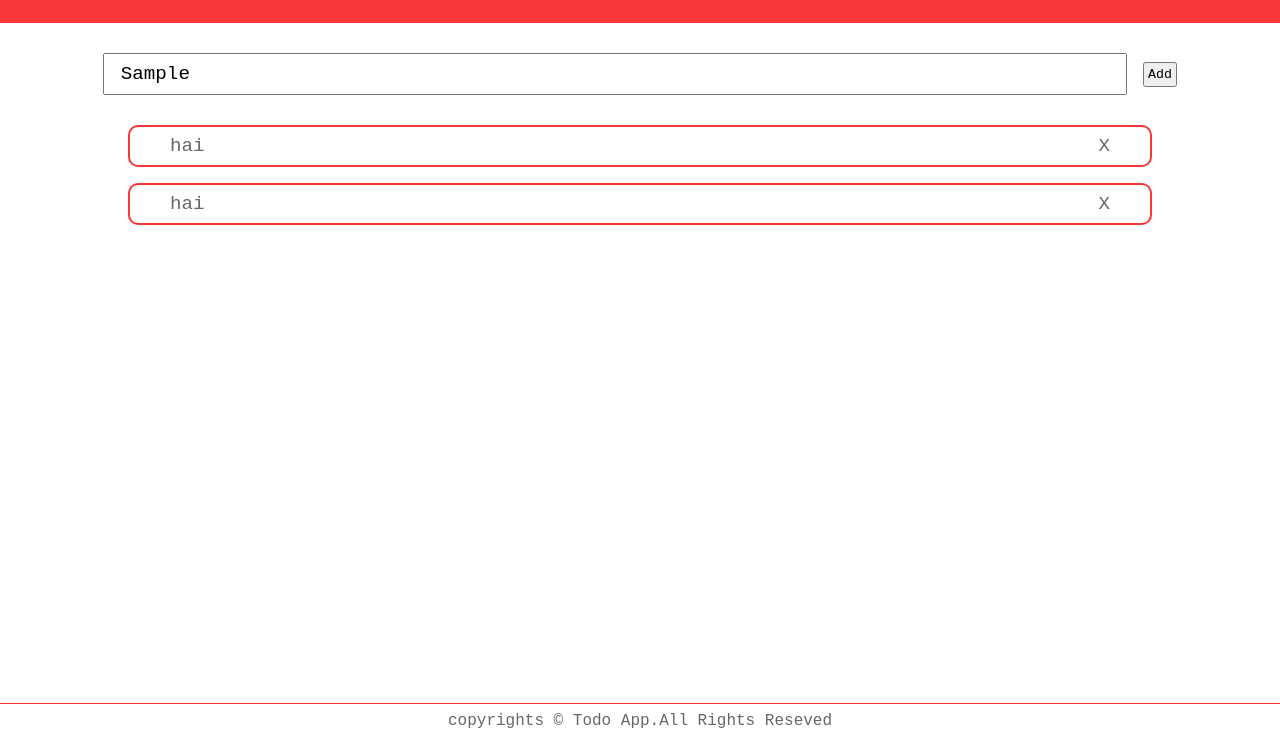
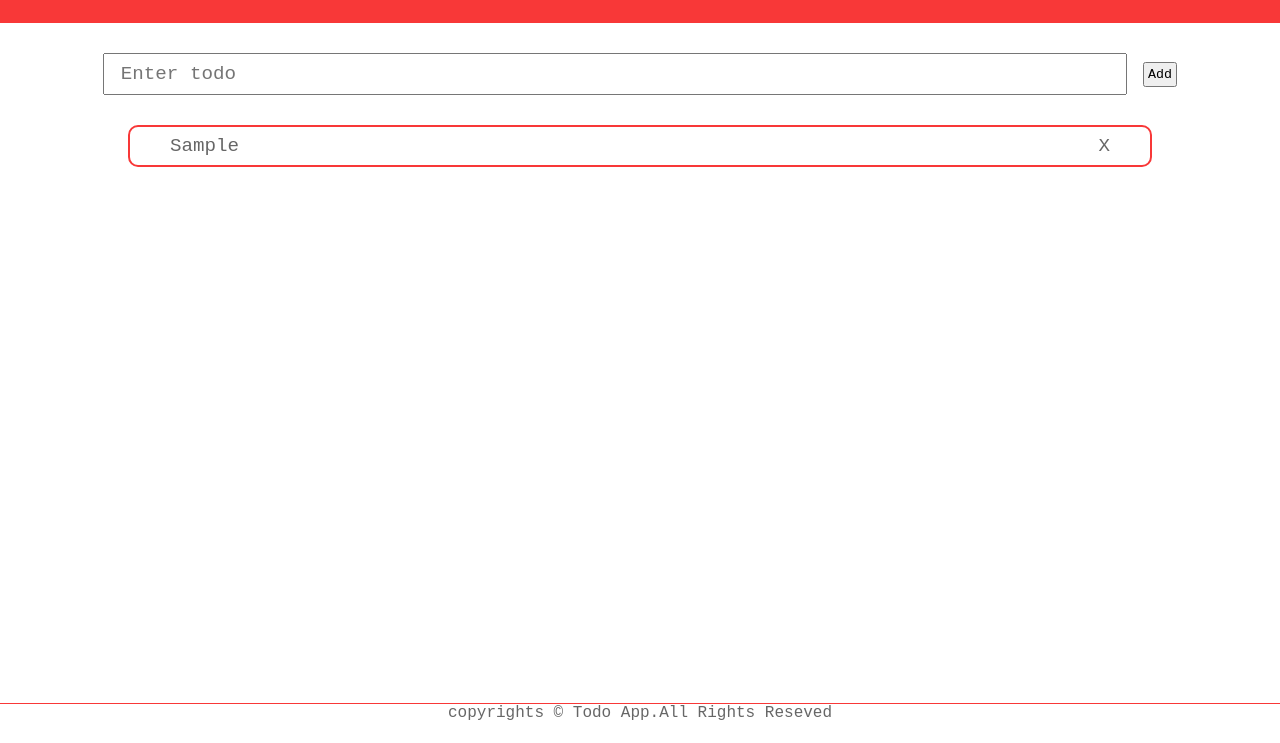
Before and after one commit to shyam500/Todo-app, a plain HTML site: page index.html in a window 1280 px wide. Both pictures are taken after typing "Sample" into the empty fields and a click on the button "Add". Shown: the part 57-800 px from the top of the page. Drawn offline with Linux system fonts and the light colour scheme.

Commit message:
added todo adding and removing features (ui only)

```diff
--- a/index.html
+++ b/index.html
@@ -21,10 +21,7 @@
                 <input type="button" value="Add" id="btn">
             </section>
             <section id="listbox">
-                <ul id="list">
-                    <li>hai<span id="delbtn">X</span></li>
-                    <li>hai<span id="delbtn">X</span></li>
-                </ul>
+                <ul id="list"></ul>
             </section>
         </main>
         <footer>
--- a/scripts/main.js
+++ b/scripts/main.js
@@ -0,0 +1,40 @@
+const input = document.querySelector('#textinp'),
+    addBtn = document.querySelector('#btn'),
+    list = document.querySelector('#list'),
+    delBtn = document.querySelector('.delbtn');
+
+// add todo to list
+addBtn.addEventListener('click',()=>{
+    if(input.value !== ''){
+        addTodoFunc(input.value);
+        input.value = '';
+    }else{
+        alert('Add a todo');
+    }
+
+});
+
+
+function addTodoFunc(val){
+    const li = createTodoFunc(val);
+    list.appendChild(li);
+    console.log(li);
+};
+
+
+function createTodoFunc(val){
+    const li = document.createElement('li');
+    li.textContent = val;
+    const span = document.createElement('span');
+    span.textContent = 'X';
+    span.className = 'delbtn';
+    li.appendChild(span);
+    return li;
+};
+
+
+document.addEventListener('click',e=>{
+    if(e.target.className === 'delbtn'){
+        e.target.parentElement.remove();
+    }
+});
--- a/styles/style.css
+++ b/styles/style.css
@@ -3,7 +3,6 @@
   margin: 0%;
   box-sizing: border-box;
   font-family: "poppins", "Courier New", Courier, monospace;
-  user-select: none;
 }
 
 #container {
@@ -40,6 +39,7 @@ main {
   margin-right: 1rem;
   width: 80%;
   font-size: 1.2rem;
+  color: rgba(0, 0, 0, 0.6);
 }
 
 #btn {
@@ -53,7 +53,7 @@ main {
   overflow-y: auto;
 }
 
-li{
+li {
   list-style: none;
   font-size: 1.2rem;
   font-weight: lighter;
@@ -67,43 +67,47 @@ li{
   margin-bottom: 1rem;
 }
 
-li:hover{
+li:hover {
   background-color: rgba(0, 0, 0, 0.1);
 }
 
-
-
-#delbtn:hover{
+.delbtn:hover {
   color: rgb(248, 56, 56);
 }
 
-footer{
+footer {
   color: rgba(0, 0, 0, 0.6);
   text-align: center;
   border-top: 1px solid rgb(248, 56, 56);
   display: flex;
   justify-content: center;
   align-items: center;
-    padding: 0.5rem;
 }
 
-@media screen and (max-width:540px) {
-    #textinp{
-        color: red;
+footer p {
+  padding-bottom: 0.3rem;
+}
+
+@media screen and (max-width: 540px) {
+  #textinp {
     width: 70%;
   }
-
-    footer{
+  li {
+    font-size: 1rem;
+  }
+  footer {
     font-size: 0.8rem;
   }
 }
 
-@media screen and (max-width:340px) {
-    #textinp{
-        color: red;
+@media screen and (max-width: 340px) {
+  #textinp {
     width: 60%;
   }
-    footer{
+  li {
+    font-size: 0.8rem;
+  }
+  footer {
     font-size: 0.6rem;
   }
 }
```
Lines whose indentation alone changed are shown as unchanged.
